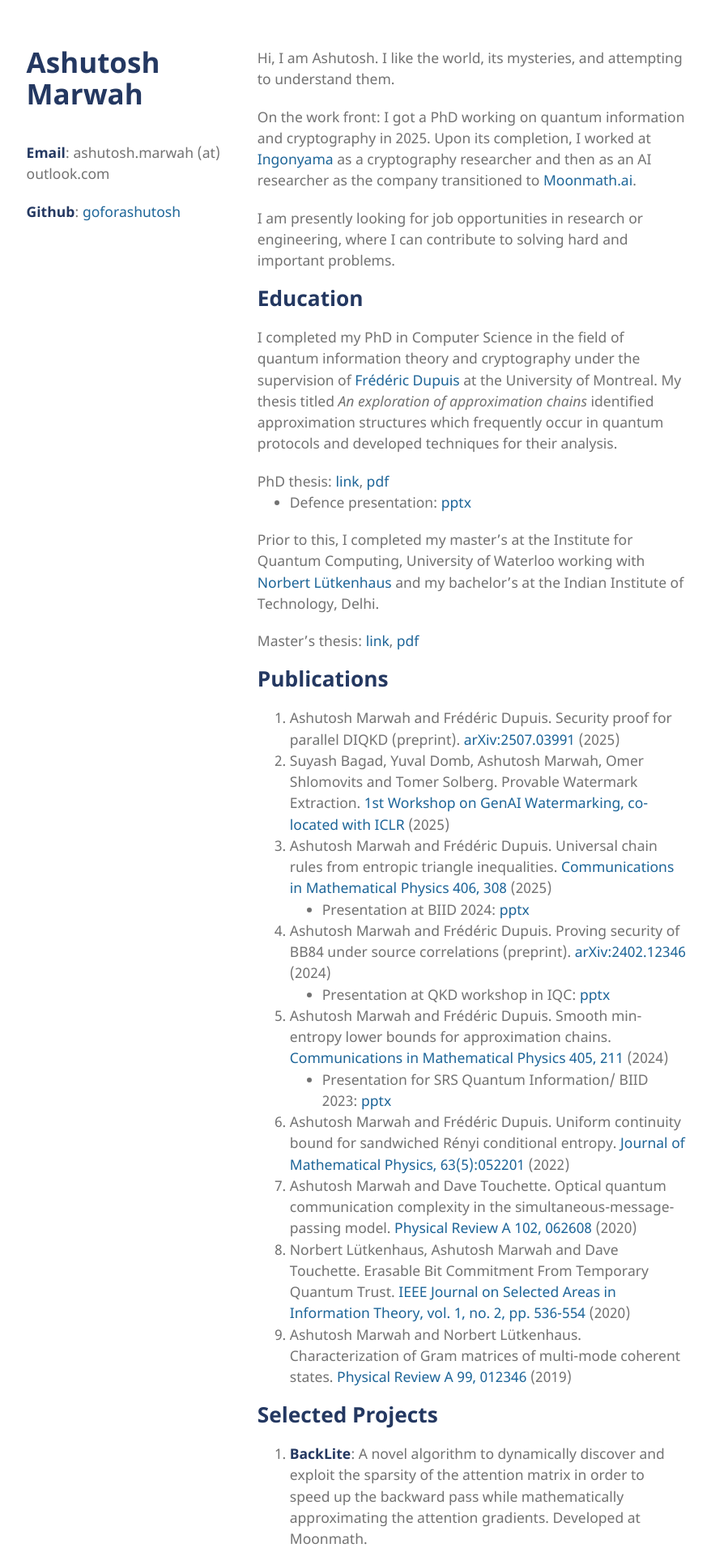
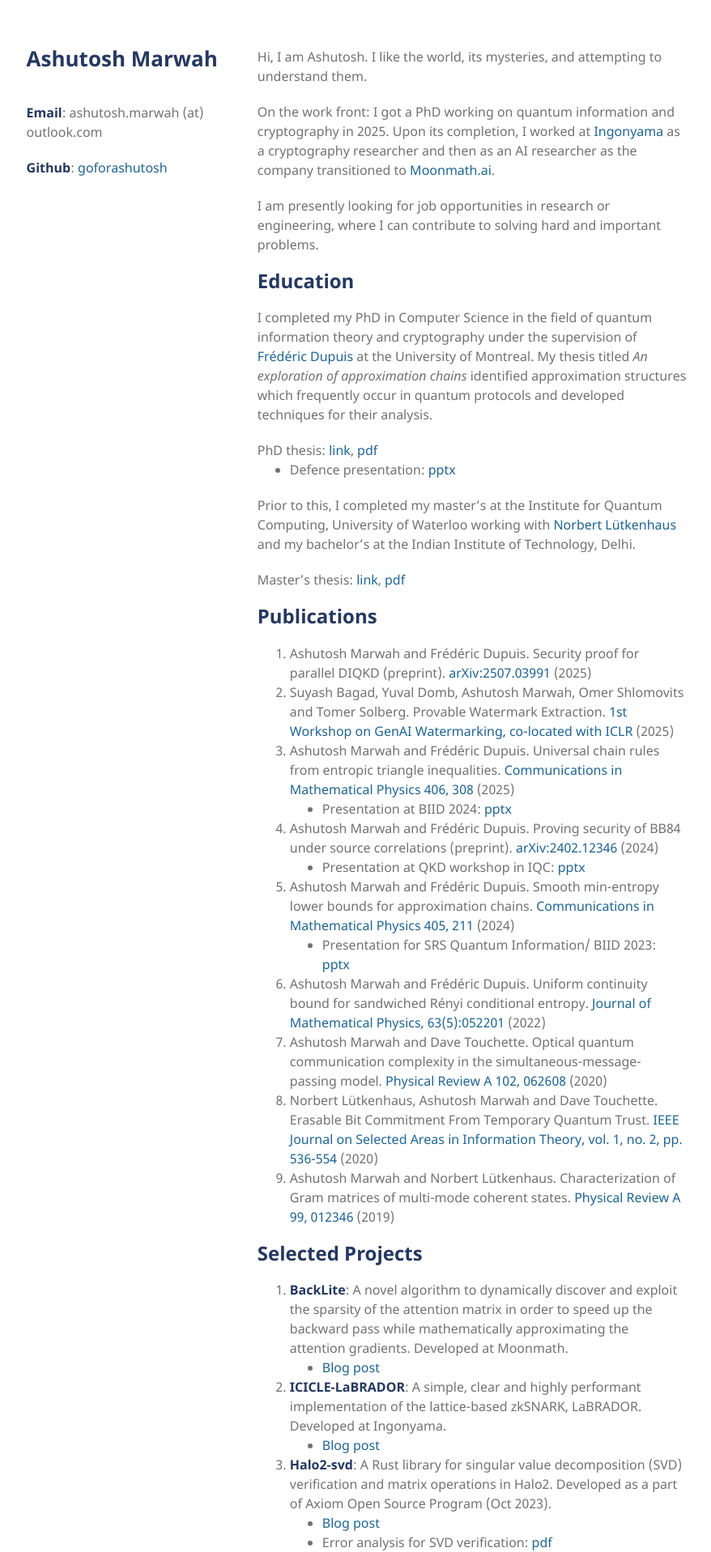
Before and after one commit to goforashutosh/goforashutosh.github.io, a Jekyll site: the page built from index.md, in a window 1280 px wide. Shown: the top 1917 px of the page at 81% size, without its empty margins (200-1078 px from the left). Built offline with Jekyll 4.4.1, drawn with Linux system fonts in a browser that asks for light colours; the repository's description, which GitHub fills in, is left out.

Commit message:
formatting

```diff
--- a/_sass/jekyll-theme-minimal.scss
+++ b/_sass/jekyll-theme-minimal.scss
@@ -4,7 +4,7 @@
 body {
   background-color: #fff;
   padding:50px;
-  font: 17.5px/1.5 "Noto Sans", "Helvetica Neue", Helvetica, Arial, sans-serif;
+  font: 16px/1.5 "Noto Sans", "Helvetica Neue", Helvetica, Arial, sans-serif;
   color:#727272;
   font-weight:400;
 }
@@ -41,7 +41,7 @@ h1, h2, h3 {
 }
 
 h1 {
-  font-size:35px;
+  font-size:26px;
 }
 
 // h2 {
```
